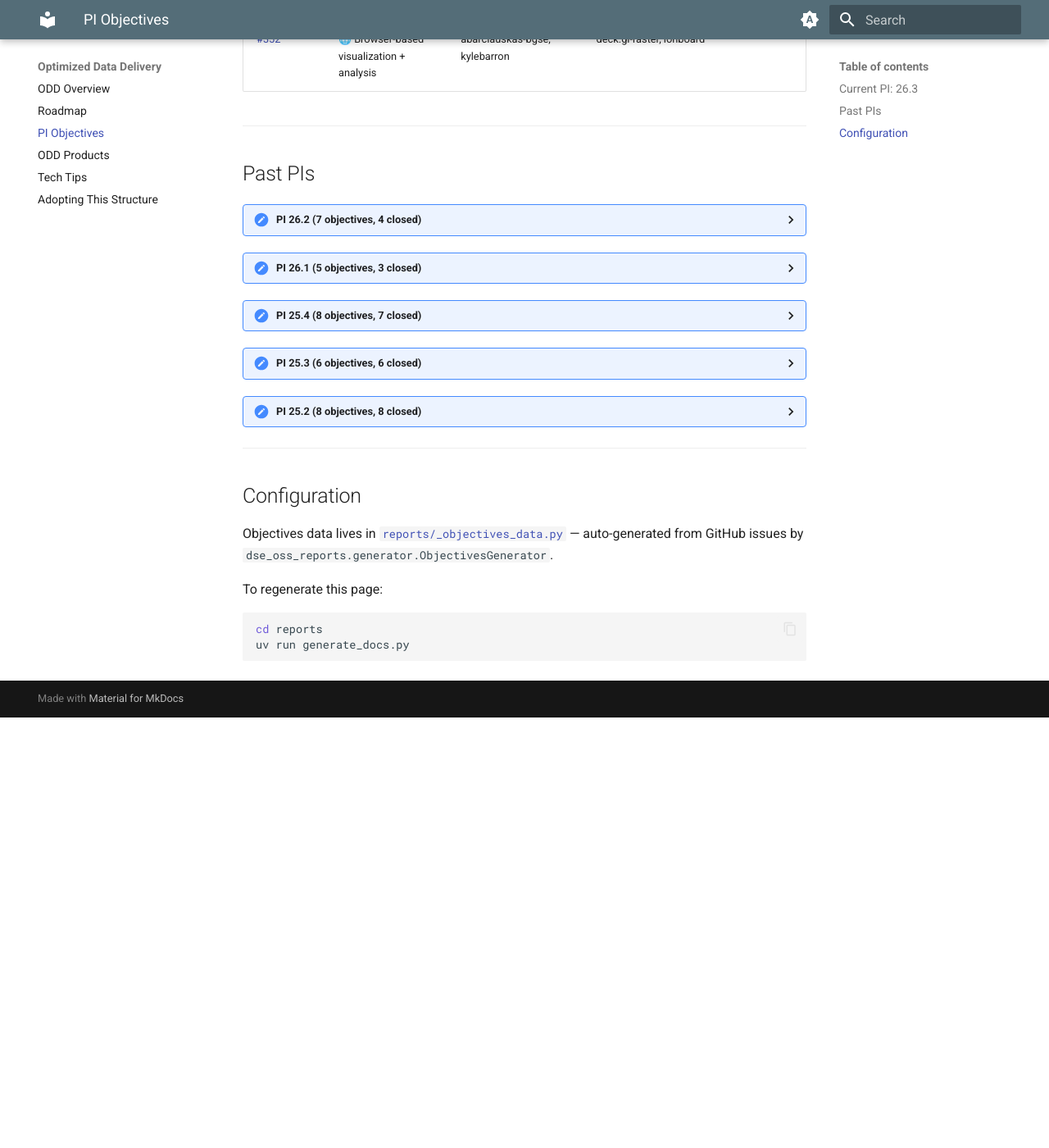
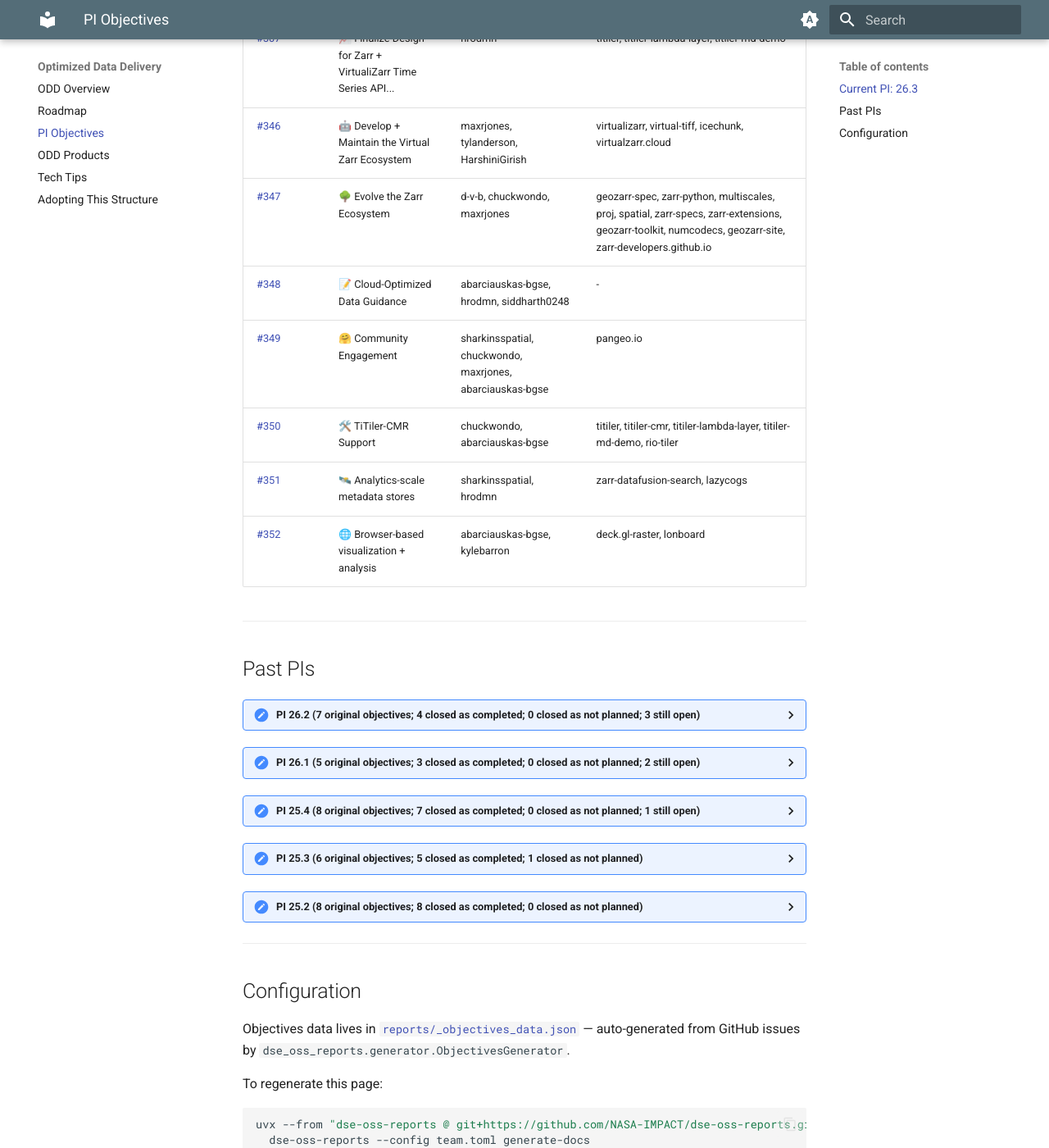
Before and after one commit to NASA-IMPACT/veda-odd, an MkDocs documentation site: the page built from docs/objectives.md, in a window 1280 px wide and 1400 px high, scrolled down 1713 px. Shown: the whole window at 82% size. Built offline with MkDocs 1.6.1 and Material for MkDocs 9.7.7, drawn with Linux system fonts in a browser that asks for light colours; the version menu is left out; before the commit the page ends 2588 px from its top, so only the background shows below that.

Commit message:
Update reports for 28403792497

````diff
--- a/docs/objectives.md
+++ b/docs/objectives.md
@@ -7,6 +7,8 @@ This page tracks quarterly objectives for the VEDA/EODC ODD team and the open-so
 ![PI-26.3 authored commits](images/pi-26.3-authored-commits.png)
 
 ![PI-26.3 resolved issues and PRs](images/pi-26.3-resolved-issues-prs.png)
+
+![PI-26.3 foundational engagement](images/pi-26.3-engagement.png)
 
 | # | Objective | Contributors | Repos |
 |---|-----------|--------------|-------|
@@ -24,16 +26,16 @@ This page tracks quarterly objectives for the VEDA/EODC ODD team and the open-so
 ## Past PIs
 
 <details markdown>
-<summary>PI 26.2 (7 objectives, 4 closed)</summary>
+<summary>PI 26.2 (7 original objectives; 4 closed as completed; 0 closed as not planned; 3 still open)</summary>
 
 | # | Objective | State | Contributors |
 |---|-----------|-------|--------------|
-| [#304](https://github.com/NASA-IMPACT/veda-odd/issues/304) | 🤖Create virtual Zarr stores for high priority d... | closed | tylanderson |
+| [#304](https://github.com/NASA-IMPACT/veda-odd/issues/304) | 🤖Create virtual Zarr stores for high priority d... | closed (completed) | tylanderson |
 | [#305](https://github.com/NASA-IMPACT/veda-odd/issues/305) | 🛠️ TiTiler-CMR maintenance + performance | open | chuckwondo, hrodmn |
-| [#306](https://github.com/NASA-IMPACT/veda-odd/issues/306) | 🤗 Support community adoption of the technologie... | closed | chuckwondo, maxrjones, abarciauskas-bgse |
-| [#308](https://github.com/NASA-IMPACT/veda-odd/issues/308) | 🤪 Expand virtualization support for quirky data... | closed | maxrjones |
+| [#306](https://github.com/NASA-IMPACT/veda-odd/issues/306) | 🤗 Support community adoption of the technologie... | closed (completed) | chuckwondo, maxrjones, abarciauskas-bgse |
+| [#308](https://github.com/NASA-IMPACT/veda-odd/issues/308) | 🤪 Expand virtualization support for quirky data... | closed (completed) | maxrjones |
 | [#309](https://github.com/NASA-IMPACT/veda-odd/issues/309) | 🛰️ Propose unified strategy for virtualization ... | open | sharkinsspatial, maxrjones, hrodmn |
-| [#319](https://github.com/NASA-IMPACT/veda-odd/issues/319) | 🌐 Client-side raster rendering (deck.gl-raster) | closed | kylebarron |
+| [#319](https://github.com/NASA-IMPACT/veda-odd/issues/319) | 🌐 Client-side raster rendering (deck.gl-raster) | closed (completed) | kylebarron |
 | [#331](https://github.com/NASA-IMPACT/veda-odd/issues/331) | WASM chunk codec research and PoC | open | jkeifer |
 
 ![PI-26.2 authored commits](images/pi-26.2-authored-commits.png)
@@ -41,66 +43,63 @@ This page tracks quarterly objectives for the VEDA/EODC ODD team and the open-so
 </details>
 
 <details markdown>
-<summary>PI 26.1 (5 objectives, 3 closed)</summary>
+<summary>PI 26.1 (5 original objectives; 3 closed as completed; 0 closed as not planned; 2 still open)</summary>
 
 | # | Objective | State | Contributors |
 |---|-----------|-------|--------------|
 | [#244](https://github.com/NASA-IMPACT/veda-odd/issues/244) | 🗺️ Add dynamic tiling and timeseries support fo... | open | jbusecke, hrodmn |
 | [#245](https://github.com/NASA-IMPACT/veda-odd/issues/245) | 🌍 Add dynamic tiling and timeseries support for... | open | abarciauskas-bgse, hrodmn |
-| [#246](https://github.com/NASA-IMPACT/veda-odd/issues/246) | 🤖 Support virtualization of additional data pro... | closed | sharkinsspatial, maxrjones, jbusecke |
-| [#247](https://github.com/NASA-IMPACT/veda-odd/issues/247) | 🛰 Explore scalable, cloud native approaches for... | closed | sharkinsspatial, kylebarron |
-| [#248](https://github.com/NASA-IMPACT/veda-odd/issues/248) | 🤗 Support community adoption of the technologie... | closed | sharkinsspatial, chuckwondo, maxrjones, abarciauskas-bgse |
+| [#246](https://github.com/NASA-IMPACT/veda-odd/issues/246) | 🤖 Support virtualization of additional data pro... | closed (completed) | sharkinsspatial, maxrjones, jbusecke |
+| [#247](https://github.com/NASA-IMPACT/veda-odd/issues/247) | 🛰 Explore scalable, cloud native approaches for... | closed (completed) | sharkinsspatial, kylebarron |
+| [#248](https://github.com/NASA-IMPACT/veda-odd/issues/248) | 🤗 Support community adoption of the technologie... | closed (completed) | sharkinsspatial, chuckwondo, maxrjones, abarciauskas-bgse |
 
 ![PI-26.1 authored commits](images/pi-26.1-authored-commits.png)
 
 </details>
 
 <details markdown>
-<summary>PI 25.4 (8 objectives, 7 closed)</summary>
+<summary>PI 25.4 (8 original objectives; 7 closed as completed; 0 closed as not planned; 1 still open)</summary>
 
 | # | Objective | State | Contributors |
 |---|-----------|-------|--------------|
-| [#121](https://github.com/NASA-IMPACT/veda-odd/issues/121) | Visualize Web-Optimized Zarr (WOZ) in VEDA (pre... | closed | maxrjones |
-| [#122](https://github.com/NASA-IMPACT/veda-odd/issues/122) | Research, develop and document methods for Zarr... | closed | maxrjones, kylebarron |
+| [#121](https://github.com/NASA-IMPACT/veda-odd/issues/121) | Visualize Web-Optimized Zarr (WOZ) in VEDA (pre... | closed (completed) | maxrjones |
+| [#122](https://github.com/NASA-IMPACT/veda-odd/issues/122) | Research, develop and document methods for Zarr... | closed (completed) | maxrjones, kylebarron |
 | [#197](https://github.com/NASA-IMPACT/veda-odd/issues/197) | 🎬 TiTiler-CMR is production ready | open | abarciauskas-bgse, hrodmn |
-| [#198](https://github.com/NASA-IMPACT/veda-odd/issues/198) | 🚀 Dataset support for VEDA instances | closed | maxrjones, jbusecke |
-| [#203](https://github.com/NASA-IMPACT/veda-odd/issues/203) | 🗺️Research, develop and document methods for Za... | closed | maxrjones |
-| [#204](https://github.com/NASA-IMPACT/veda-odd/issues/204) | 🛠️ Zarr Development | closed | d-v-b, maxrjones |
-| [#205](https://github.com/NASA-IMPACT/veda-odd/issues/205) | 🤗 Community engagement | closed | sharkinsspatial, chuckwondo, maxrjones, abarciauskas-bgse |
-| [#206](https://github.com/NASA-IMPACT/veda-odd/issues/206) | 📦 Obstore outreach | closed | chuckwondo, kylebarron |
-
+| [#198](https://github.com/NASA-IMPACT/veda-odd/issues/198) | 🚀 Dataset support for VEDA instances | closed (completed) | maxrjones, jbusecke |
+| [#203](https://github.com/NASA-IMPACT/veda-odd/issues/203) | 🗺️Research, develop and document methods for Za... | closed (completed) | maxrjones |
+| [#204](https://github.com/NASA-IMPACT/veda-odd/issues/204) | 🛠️ Zarr Development | closed (completed) | d-v-b, maxrjones |
+| [#205](https://github.com/NASA-IMPACT/veda-odd/issues/205) | 🤗 Community engagement | closed (completed) | sharkinsspatial, chuckwondo, maxrjones, abarciauskas-bgse |
+| [#206](https://github.com/NASA-IMPACT/veda-odd/issues/206) | 📦 Obstore outreach | closed (completed) | chuckwondo, kylebarron |
 
 </details>
 
 <details markdown>
-<summary>PI 25.3 (6 objectives, 6 closed)</summary>
+<summary>PI 25.3 (6 original objectives; 5 closed as completed; 1 closed as not planned)</summary>
 
 | # | Objective | State | Contributors |
 |---|-----------|-------|--------------|
-| [#118](https://github.com/NASA-IMPACT/veda-odd/issues/118) | Support CMR Modernization | closed | sharkinsspatial, kylebarron |
-| [#119](https://github.com/NASA-IMPACT/veda-odd/issues/119) | Continue to Build Out the VirtualiZarr Ecosystem | closed | sharkinsspatial, maxrjones |
-| [#124](https://github.com/NASA-IMPACT/veda-odd/issues/124) | Publish Cloud-Optimized Datasets | closed | chuckwondo, abarciauskas-bgse |
-| [#126](https://github.com/NASA-IMPACT/veda-odd/issues/126) | Support TiTiler-CMR Adoption | closed | sharkinsspatial, hrodmn |
-| [#127](https://github.com/NASA-IMPACT/veda-odd/issues/127) | Community Involvement | closed | maxrjones, abarciauskas-bgse, hrodmn |
-| [#165](https://github.com/NASA-IMPACT/veda-odd/issues/165) | Foundational Zarr-Python and Xarray Contributions | closed | d-v-b, maxrjones |
-
+| [#118](https://github.com/NASA-IMPACT/veda-odd/issues/118) | Support CMR Modernization | closed (not planned) | sharkinsspatial, kylebarron |
+| [#119](https://github.com/NASA-IMPACT/veda-odd/issues/119) | Continue to Build Out the VirtualiZarr Ecosystem | closed (completed) | sharkinsspatial, maxrjones |
+| [#124](https://github.com/NASA-IMPACT/veda-odd/issues/124) | Publish Cloud-Optimized Datasets | closed (completed) | chuckwondo, abarciauskas-bgse |
+| [#126](https://github.com/NASA-IMPACT/veda-odd/issues/126) | Support TiTiler-CMR Adoption | closed (completed) | sharkinsspatial, hrodmn |
+| [#127](https://github.com/NASA-IMPACT/veda-odd/issues/127) | Community Involvement | closed (completed) | maxrjones, abarciauskas-bgse, hrodmn |
+| [#165](https://github.com/NASA-IMPACT/veda-odd/issues/165) | Foundational Zarr-Python and Xarray Contributions | closed (completed) | d-v-b, maxrjones |
 
 </details>
 
 <details markdown>
-<summary>PI 25.2 (8 objectives, 8 closed)</summary>
+<summary>PI 25.2 (8 original objectives; 8 closed as completed; 0 closed as not planned)</summary>
 
 | # | Objective | State | Contributors |
 |---|-----------|-------|--------------|
-| [#31](https://github.com/NASA-IMPACT/veda-odd/issues/31) | Increase data format support in VirtualiZarr | closed | chuckwondo, maxrjones |
-| [#34](https://github.com/NASA-IMPACT/veda-odd/issues/34) | Visualize OCO-3 Datasets in VEDA | closed | abarciauskas-bgse |
-| [#35](https://github.com/NASA-IMPACT/veda-odd/issues/35) | Deliver Virtual Zarr Stores for NASA Datasets U... | closed | abarciauskas-bgse |
-| [#36](https://github.com/NASA-IMPACT/veda-odd/issues/36) | Support for Modernizing VirtualiZarr to use zar... | closed | sharkinsspatial, abarciauskas-bgse |
-| [#37](https://github.com/NASA-IMPACT/veda-odd/issues/37) | Support CMR Modernization | closed | sharkinsspatial, kylebarron |
-| [#40](https://github.com/NASA-IMPACT/veda-odd/issues/40) | Upgrade titiler and titiler-xarray to zarr-Pyth... | closed | maxrjones |
-| [#41](https://github.com/NASA-IMPACT/veda-odd/issues/41) | Draft Web-Optimized Zarr (WOZ) Standard | closed | maxrjones |
-| [#76](https://github.com/NASA-IMPACT/veda-odd/issues/76) | Demonstrate how to tile HLS using titiler-cmr | closed | hrodmn |
-
+| [#31](https://github.com/NASA-IMPACT/veda-odd/issues/31) | Increase data format support in VirtualiZarr | closed (completed) | chuckwondo, maxrjones |
+| [#34](https://github.com/NASA-IMPACT/veda-odd/issues/34) | Visualize OCO-3 Datasets in VEDA | closed (completed) | abarciauskas-bgse |
+| [#35](https://github.com/NASA-IMPACT/veda-odd/issues/35) | Deliver Virtual Zarr Stores for NASA Datasets U... | closed (completed) | abarciauskas-bgse |
+| [#36](https://github.com/NASA-IMPACT/veda-odd/issues/36) | Support for Modernizing VirtualiZarr to use zar... | closed (completed) | sharkinsspatial, abarciauskas-bgse |
+| [#37](https://github.com/NASA-IMPACT/veda-odd/issues/37) | Support CMR Modernization | closed (completed) | sharkinsspatial, kylebarron |
+| [#40](https://github.com/NASA-IMPACT/veda-odd/issues/40) | Upgrade titiler and titiler-xarray to zarr-Pyth... | closed (completed) | maxrjones |
+| [#41](https://github.com/NASA-IMPACT/veda-odd/issues/41) | Draft Web-Optimized Zarr (WOZ) Standard | closed (completed) | maxrjones |
+| [#76](https://github.com/NASA-IMPACT/veda-odd/issues/76) | Demonstrate how to tile HLS using titiler-cmr | closed (completed) | hrodmn |
 
 </details>
 
@@ -108,11 +107,11 @@ This page tracks quarterly objectives for the VEDA/EODC ODD team and the open-so
 
 ## Configuration
 
-Objectives data lives in [`reports/_objectives_data.py`](https://github.com/NASA-IMPACT/veda-odd/blob/main/reports/_objectives_data.py) — auto-generated from GitHub issues by `dse_oss_reports.generator.ObjectivesGenerator`.
+Objectives data lives in [`reports/_objectives_data.json`](https://github.com/NASA-IMPACT/veda-odd/blob/main/reports/_objectives_data.json) — auto-generated from GitHub issues by `dse_oss_reports.generator.ObjectivesGenerator`.
 
 To regenerate this page:
 
 ```bash
-cd reports
-uv run generate_docs.py
+uvx --from "dse-oss-reports @ git+https://github.com/NASA-IMPACT/dse-oss-reports.git" \
+  dse-oss-reports --config team.toml generate-docs
 ```
````
Also changed, not shown: docs/images/pi-26.3-authored-commits.png, docs/images/pi-26.3-engagement.png (added), docs/images/pi-26.3-resolved-issues-prs.png, 4 other files.
